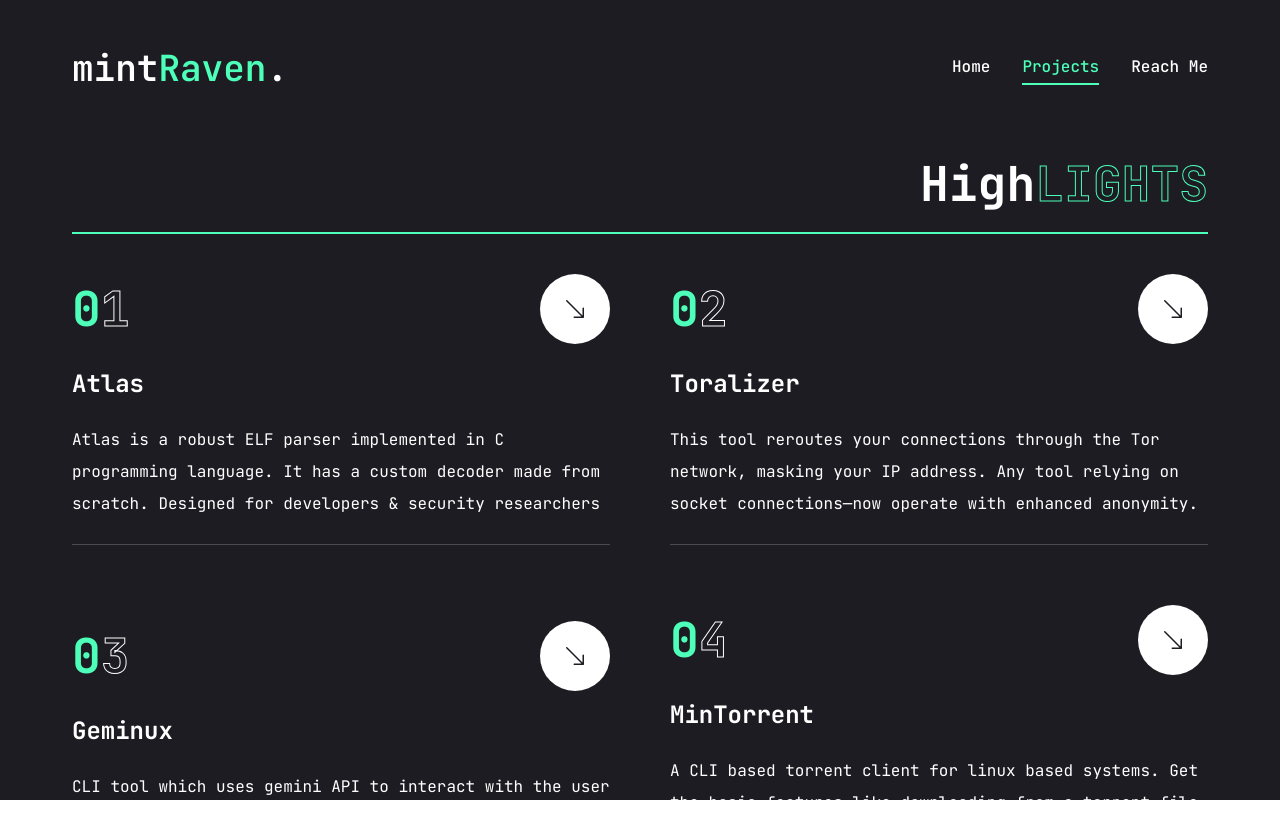
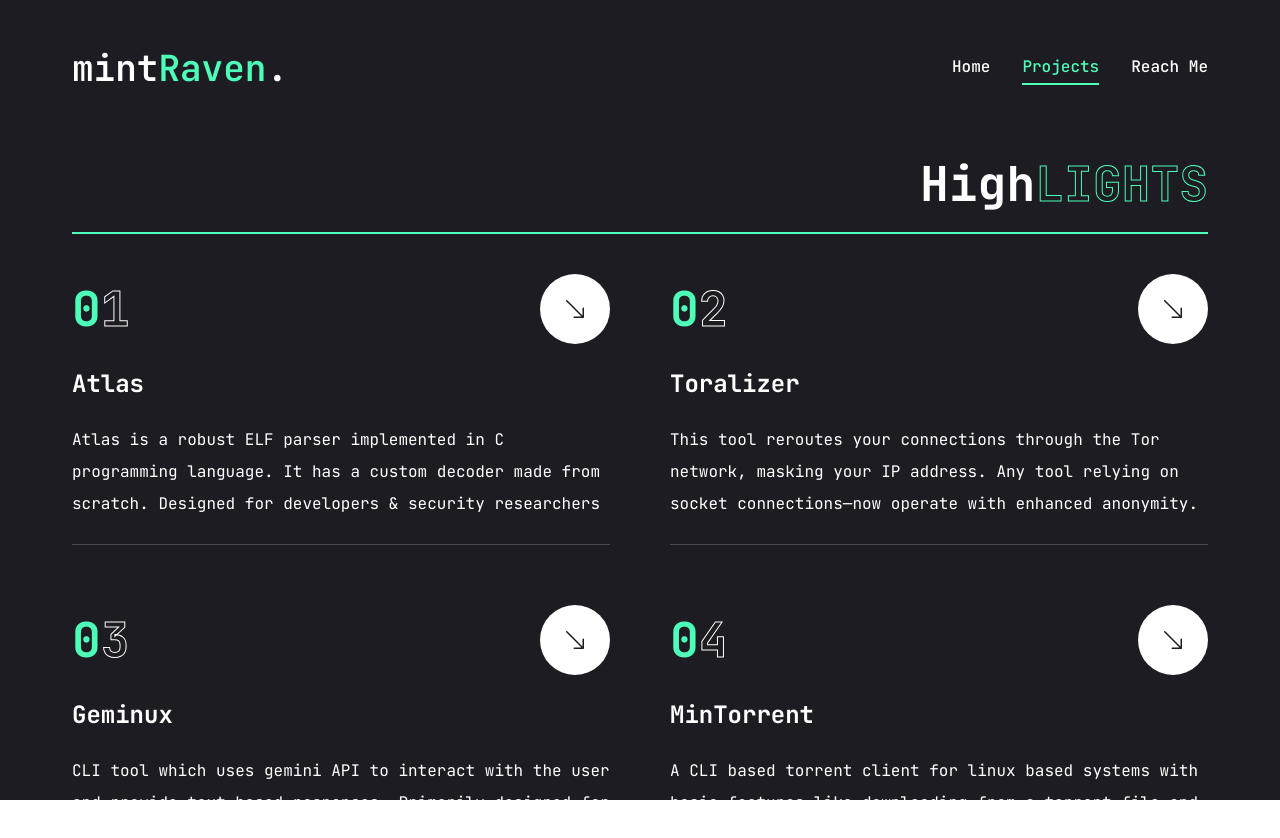
Before and after one commit to mintRaven-05/mintRaven-portfolio, a Next.js app: page /projects in a window 1280 px wide. Shown: the top 838 px of the page. Built offline with nearby package versions, Linux system fonts and the light colour scheme.

Commit message:
[BUG]: making the list of same line numbers

```diff
--- a/app/projects/page.jsx
+++ b/app/projects/page.jsx
@@ -27,7 +27,7 @@ const projects = [
     {
         num: "4",
         title: "MinTorrent",
-        description: "A CLI based torrent client for linux based systems. Get the basic features like downloading from a torrent file and magnets along with a new feature of searching magnets.",
+        description: "A CLI based torrent client for linux based systems with basic features like downloading from a torrent file and magnets along with a new feature of searching magnets.",
         href: "https://github.com/mintRaven-05/MinTorrent",
     },
 
```
